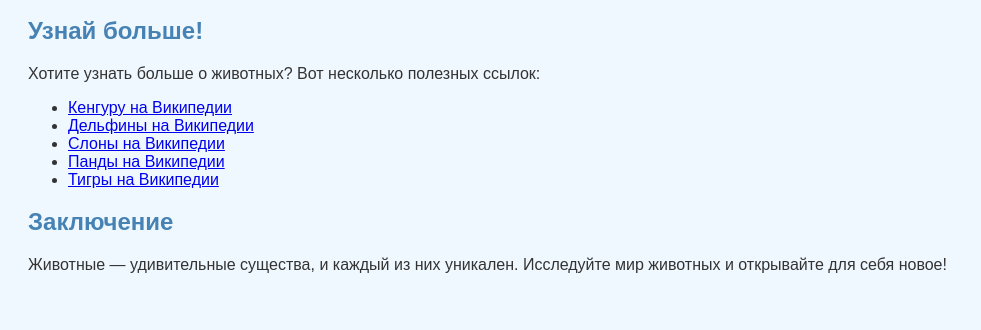
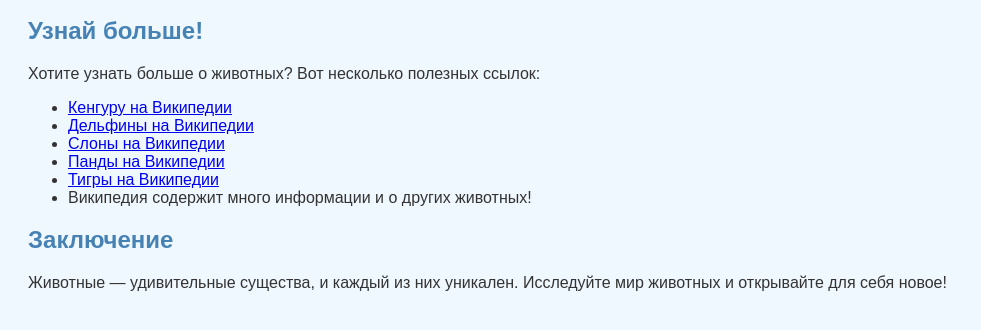
Before and after one commit to MarinaFTtry/my_site_1, a plain HTML site: page index.html in a window 1280 px wide. Shown: the part 1446-1776 px from the top of the page, without its empty margins (0-981 px from the left). Drawn offline with Linux system fonts and the light colour scheme.

Commit message:
Update index.html

```diff
--- a/index.html
+++ b/index.html
@@ -64,6 +64,7 @@
         <li><a href="https://ru.wikipedia.org/wiki/%D0%A1%D0%BB%D0%BE%D0%BD" target="_blank">Слоны на Википедии</a></li>
         <li><a href="https://ru.wikipedia.org/wiki/%D0%9F%D0%B0%D0%BD%D0%B4%D0%B0" target="_blank">Панды на Википедии</a></li>
         <li><a href="https://ru.wikipedia.org/wiki/%D0%A2%D0%B8%D0%B3%D1%80" target="_blank">Тигры на Википедии</a></li>
+        <li>Википедия содержит много информации и о других животных!</li>
     </ul>
     <h2>Заключение</h2>
     <p>Животные — удивительные существа, и каждый из них уникален. Исследуйте мир животных и открывайте для себя новое!</p>
```
